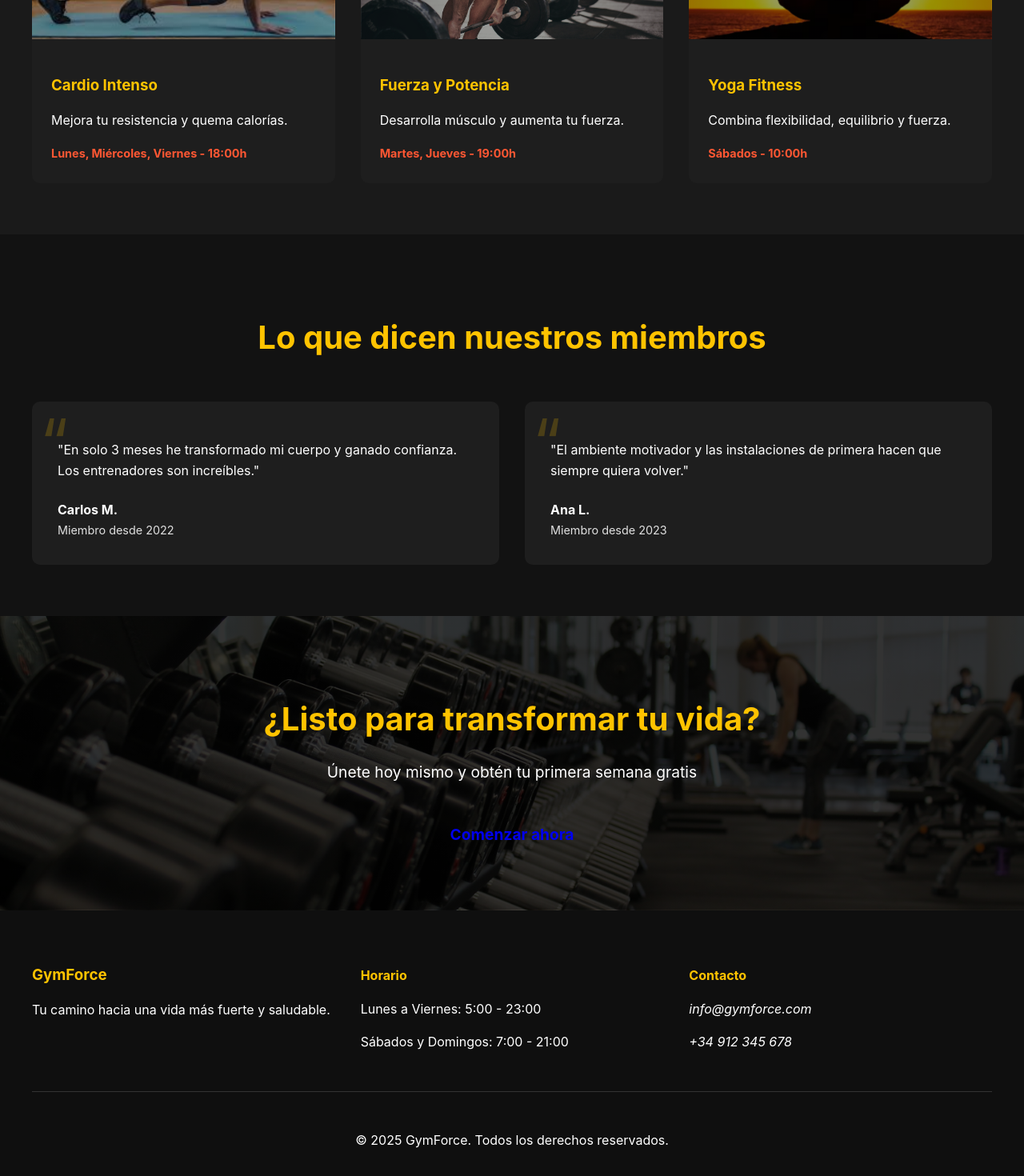
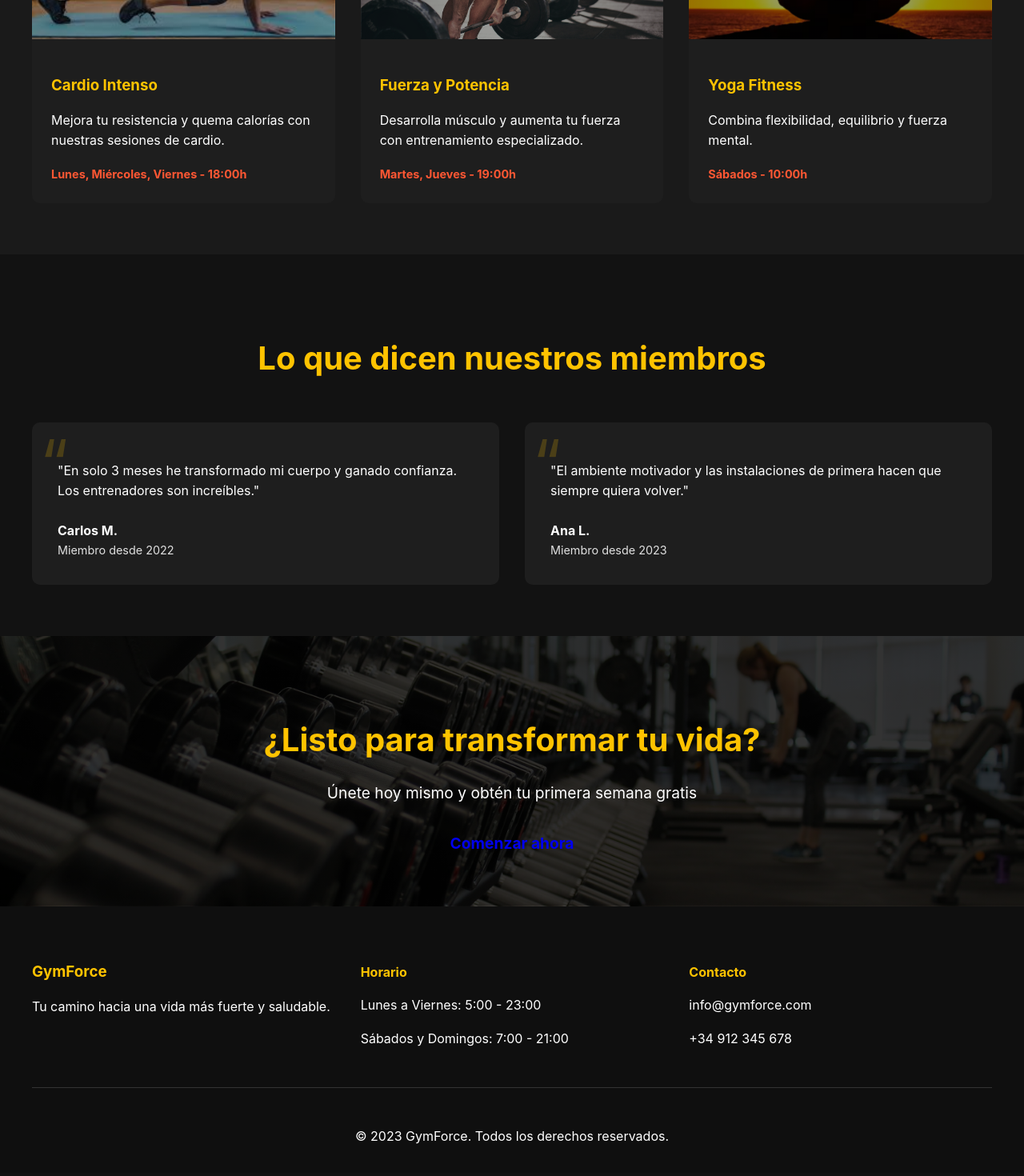
Before and after one commit to antoniom57/SitioWebSI, a Next.js app in the folder frontend/: page / in a window 1280 px wide. Shown: the part 1962-3432 px from the top of the page at 80% size. Built offline with nearby package versions, Linux system fonts and the light colour scheme.

Commit message:
version estable

```diff
--- a/frontend/pages/index.js
+++ b/frontend/pages/index.js
@@ -1,152 +1,275 @@
-// pages/index.js (Versión Mejorada en un solo archivo)
+// pages/index.js
+
 import Link from 'next/link';
-import Head from 'next/head'; // 1. Importar Head para SEO
+
 import { useState, useEffect } from 'react';
 
-// 2. Centralizar los datos (Data-Driven Approach)
-const featuresData = [
-  { icon: '💪', title: 'Equipamiento de primera', description: 'Máquinas y pesas de la más alta calidad para tu entrenamiento.' },
-  { icon: '👨‍🏫', title: 'Entrenadores expertos', description: 'Profesionales certificados que te guiarán en tu proceso.' },
-  { icon: '🔄', title: 'Rutinas personalizadas', description: 'Planes de entrenamiento adaptados a tus objetivos específicos.' },
-];
 
-const classesData = [
-  { imageClass: 'cardio', title: 'Cardio Intenso', description: 'Mejora tu resistencia y quema calorías.', schedule: 'Lunes, Miércoles, Viernes - 18:00h' },
-  { imageClass: 'strength', title: 'Fuerza y Potencia', description: 'Desarrolla músculo y aumenta tu fuerza.', schedule: 'Martes, Jueves - 19:00h' },
-  { imageClass: 'yoga', title: 'Yoga Fitness', description: 'Combina flexibilidad, equilibrio y fuerza.', schedule: 'Sábados - 10:00h' },
-];
+export default function Home() {
 
-const testimonialsData = [
-  { quote: '"En solo 3 meses he transformado mi cuerpo y ganado confianza. Los entrenadores son increíbles."', author: 'Carlos M.', since: 'Miembro desde 2022' },
-  { quote: '"El ambiente motivador y las instalaciones de primera hacen que siempre quiera volver."', author: 'Ana L.', since: 'Miembro desde 2023' },
-];
-
-// 3. Crear mini-componentes para elementos repetidos
-const FeatureCard = ({ icon, title, description }) => (
-  <div className="feature-card">
-    <div className="feature-icon" aria-label={`Ícono de ${title}`}>{icon}</div>
-    <h3>{title}</h3>
-    <p>{description}</p>
-  </div>
-);
-
-const ClassCard = ({ imageClass, title, description, schedule }) => (
-  <div className="class-card">
-    <div className={`class-image ${imageClass}`}></div>
-    <div className="class-content">
-      <h3>{title}</h3>
-      <p>{description}</p>
-      <span>{schedule}</span>
-    </div>
-  </div>
-);
-
-// --- COMPONENTE PRINCIPAL DE LA PÁGINA ---
-export default function Home() {
   const [isVisible, setIsVisible] = useState(false);
 
+
   useEffect(() => {
+
     setIsVisible(true);
+
   }, []);
 
+
   return (
+
     <div className="home-container">
-      {/* 1. Head para SEO y Metadatos */}
-      <Head>
-        <title>GymForce - Página Principal</title>
-        <meta name="description" content="Tu viaje hacia la fuerza y la salud comienza aquí. Únete a nuestra comunidad de GymForce." />
-      </Head>
 
       {/* Hero Section */}
+
       <section className="hero-container">
+
         <div className={`hero-content ${isVisible ? 'fade-in' : ''}`}>
+
           <h1>GymForce</h1>
+
           <p>Tu viaje hacia la fuerza y la salud comienza aquí. Únete a nuestra comunidad.</p>
+
+
+
           <nav className="hero-nav">
+
             <Link href="/register" className="cta-button primary">Registrarse</Link>
+
             <Link href="/login" className="cta-button secondary">Iniciar sesión</Link>
+
           </nav>
+
         </div>
+
       </section>
 
-      {/* Features Section - Ahora usando .map() */}
+
+      {/* Features Section */}
+
       <section className="features-section">
+
         <div className="container">
+
           <h2>¿Por qué elegirnos?</h2>
+
           <div className="features-grid">
-            {featuresData.map((feature) => (
-              <FeatureCard key={feature.title} {...feature} />
-            ))}
+
+            <div className="feature-card">
+
+              <div className="feature-icon">💪</div>
+
+              <h3>Equipamiento de primera</h3>
+
+              <p>Máquinas y pesas de la más alta calidad para tu entrenamiento.</p>
+
+            </div>
+
+            <div className="feature-card">
+
+              <div className="feature-icon">👨‍🏫</div>
+
+              <h3>Entrenadores expertos</h3>
+
+              <p>Profesionales certificados que te guiarán en tu proceso.</p>
+
+            </div>
+
+            <div className="feature-card">
+
+              <div className="feature-icon">🔄</div>
+
+              <h3>Rutinas personalizadas</h3>
+
+              <p>Planes de entrenamiento adaptados a tus objetivos específicos.</p>
+
+            </div>
+
           </div>
+
         </div>
+
       </section>
 
-      {/* Classes Section - Ahora usando .map() */}
+
+      {/* Classes Section */}
+
       <section className="classes-section">
+
         <div className="container">
+
           <h2>Nuestras Clases</h2>
+
           <div className="classes-grid">
-            {classesData.map((classItem) => (
-              <ClassCard key={classItem.title} {...classItem} />
-            ))}
+
+            <div className="class-card">
+
+              <div className="class-image cardio"></div>
+
+              <div className="class-content">
+
+                <h3>Cardio Intenso</h3>
+
+                <p>Mejora tu resistencia y quema calorías con nuestras sesiones de cardio.</p>
+
+                <span>Lunes, Miércoles, Viernes - 18:00h</span>
+
+              </div>
+
+            </div>
+
+            <div className="class-card">
+
+              <div className="class-image strength"></div>
+
+              <div className="class-content">
+
+                <h3>Fuerza y Potencia</h3>
+
+                <p>Desarrolla músculo y aumenta tu fuerza con entrenamiento especializado.</p>
+
+                <span>Martes, Jueves - 19:00h</span>
+
+              </div>
+
+            </div>
+
+            <div className="class-card">
+
+              <div className="class-image yoga"></div>
+
+              <div className="class-content">
+
+                <h3>Yoga Fitness</h3>
+
+                <p>Combina flexibilidad, equilibrio y fuerza mental.</p>
+
+                <span>Sábados - 10:00h</span>
+
+              </div>
+
+            </div>
+
           </div>
+
         </div>
+
       </section>
 
-      {/* Testimonials Section - Ahora usando .map() */}
+
+      {/* Testimonials Section */}
+
       <section className="testimonials-section">
+
         <div className="container">
+
           <h2>Lo que dicen nuestros miembros</h2>
+
           <div className="testimonials-grid">
-            {testimonialsData.map(({ quote, author, since }) => (
-              <div key={author} className="testimonial-card">
-                <p>{quote}</p>
-                <div className="testimonial-author">
-                  <strong>{author}</strong>
-                  <span>{since}</span>
-                </div>
+
+            <div className="testimonial-card">
+
+              <p>"En solo 3 meses he transformado mi cuerpo y ganado confianza. Los entrenadores son increíbles."</p>
+
+              <div className="testimonial-author">
+
+                <strong>Carlos M.</strong>
+
+                <span>Miembro desde 2022</span>
+
               </div>
-            ))}
+
+            </div>
+
+            <div className="testimonial-card">
+
+              <p>"El ambiente motivador y las instalaciones de primera hacen que siempre quiera volver."</p>
+
+              <div className="testimonial-author">
+
+                <strong>Ana L.</strong>
+
+                <span>Miembro desde 2023</span>
+
+              </div>
+
+            </div>
+
           </div>
+
         </div>
+
       </section>
 
+
       {/* CTA Section */}
+
       <section className="cta-section">
+
         <div className="container">
+
           <h2>¿Listo para transformar tu vida?</h2>
+
           <p>Únete hoy mismo y obtén tu primera semana gratis</p>
+
           <Link href="/register" className="cta-button large">Comenzar ahora</Link>
+
         </div>
+
       </section>
 
-      {/* Footer - Con mejoras semánticas */}
+
+      {/* Footer */}
+
       <footer className="footer">
+
         <div className="container">
+
           <div className="footer-content">
+
             <div className="footer-section">
+
               <h3>GymForce</h3>
+
               <p>Tu camino hacia una vida más fuerte y saludable.</p>
+
             </div>
+
             <div className="footer-section">
+
               <h4>Horario</h4>
+
               <p>Lunes a Viernes: 5:00 - 23:00</p>
+
               <p>Sábados y Domingos: 7:00 - 21:00</p>
+
             </div>
+
             <div className="footer-section">
+
               <h4>Contacto</h4>
-              {/* 4. Usar etiquetas semánticas como <address> */}
-              <address>
-                <p>info@gymforce.com</p>
-                <p>+34 912 345 678</p>
-              </address>
+
+              <p>info@gymforce.com</p>
+
+              <p>+34 912 345 678</p>
+
             </div>
+
           </div>
+
           <div className="footer-bottom">
-            <p>&copy; {new Date().getFullYear()} GymForce. Todos los derechos reservados.</p>
+
+            <p>&copy; 2023 GymForce. Todos los derechos reservados.</p>
+
           </div>
+
         </div>
+
       </footer>
+
     </div>
+
   );
+
 }
--- a/frontend/styles/globals.css
+++ b/frontend/styles/globals.css
@@ -28,7 +28,7 @@ body {
 /* --- Estilos para la Página Principal (Hero) --- */
 .home-container {
   width: 100%;
-
+  overflow-x: hidden;
 }
 
 .hero-container {
@@ -82,7 +82,8 @@ body {
   font-weight: bold;
   border-radius: 50px;
   transition: all 0.3s ease;
-  display: inline-block;
+
+  text-align: center;
 }
 
 .cta-button.primary {
@@ -189,15 +190,15 @@ h2 {
 }
 
 .class-image.cardio {
-  background-image: linear-gradient(rgba(0, 0, 0, 0.4), rgba(0, 0, 0, 0.4)), url('/public/images/cardio.jpg');
+  background-image: linear-gradient(rgba(0, 0, 0, 0.4), rgba(0, 0, 0, 0.4)), url('/images/cardio.jpg');
 }
 
 .class-image.strength {
-  background-image: linear-gradient(rgba(0, 0, 0, 0.4), rgba(0, 0, 0, 0.4)), url('/public/images/strength.jpg');
+  background-image: linear-gradient(rgba(0, 0, 0, 0.4), rgba(0, 0, 0, 0.4)), url('/images/strength.jpg');
 }
 
 .class-image.yoga {
-  background-image: linear-gradient(rgba(0, 0, 0, 0.4), rgba(0, 0, 0, 0.4)), url('/public/images/yoga.jpg');
+  background-image: linear-gradient(rgba(0, 0, 0, 0.4), rgba(0, 0, 0, 0.4)), url('/images/yoga.jpg');
 }
 
 .class-content {
@@ -258,7 +259,7 @@ h2 {
 /* CTA Section */
 .cta-section {
   text-align: center;
-  background-image: linear-gradient(rgba(0, 0, 0, 0.8), rgba(0, 0, 0, 0.8)), url('/public/images/cta-bg.jpg');
+  background-image: linear-gradient(rgba(0, 0, 0, 0.8), rgba(0, 0, 0, 0.8)), url('/images/cta-bg.jpg');
   background-size: cover;
   background-position: center;
   background-attachment: fixed;
```
Also changed, not shown: frontend/pages/dashboard.js (+83 -72 lines).
